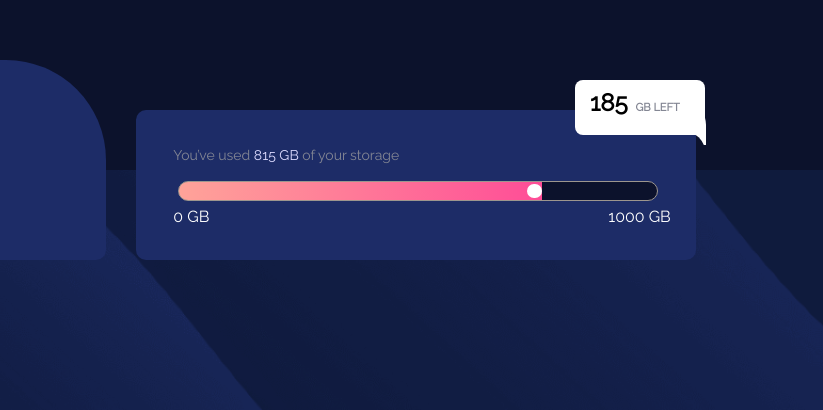
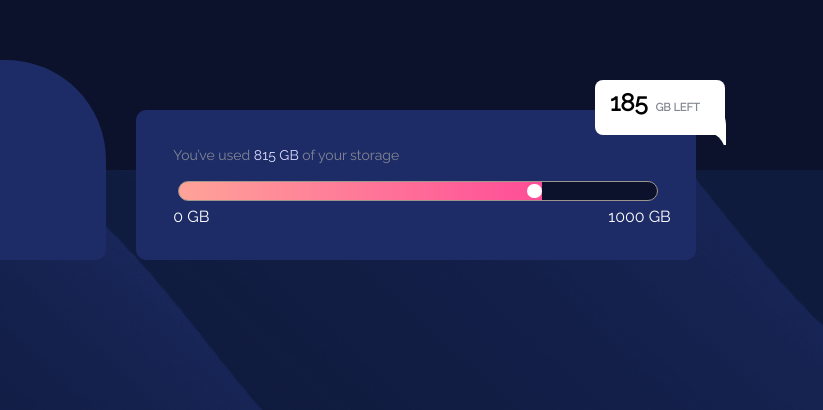
Before and after one commit to Raghda19/Fylo-data-storage-component, a plain HTML site: page index.html in a window 1280 px wide. Shown: the part 390-800 px from the top of the page, 457-1280 px from the left. Drawn offline with nearby package versions, Linux system fonts and the light colour scheme.

Commit message:
Update style.css
alter border

```diff
--- a/style.css
+++ b/style.css
@@ -113,7 +113,7 @@ input[type='range']::-webkit-slider-thumb {
 #border{
    position: absolute;
    top: 470px;
-   left: 1020px;
+   left: 1040px;
 }
 #border-radius{
     position: relative;
```
